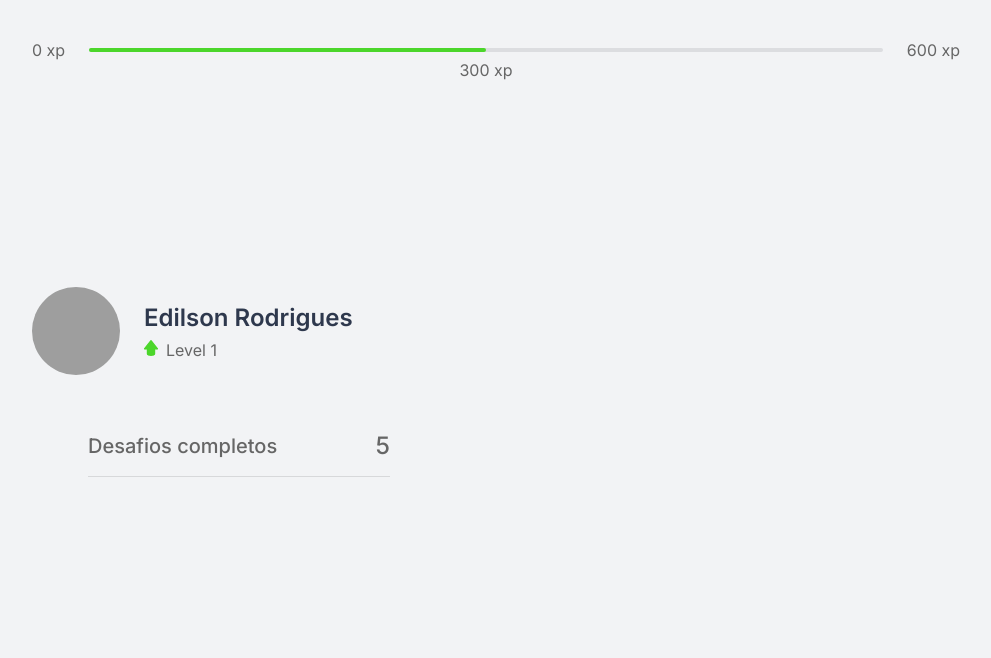
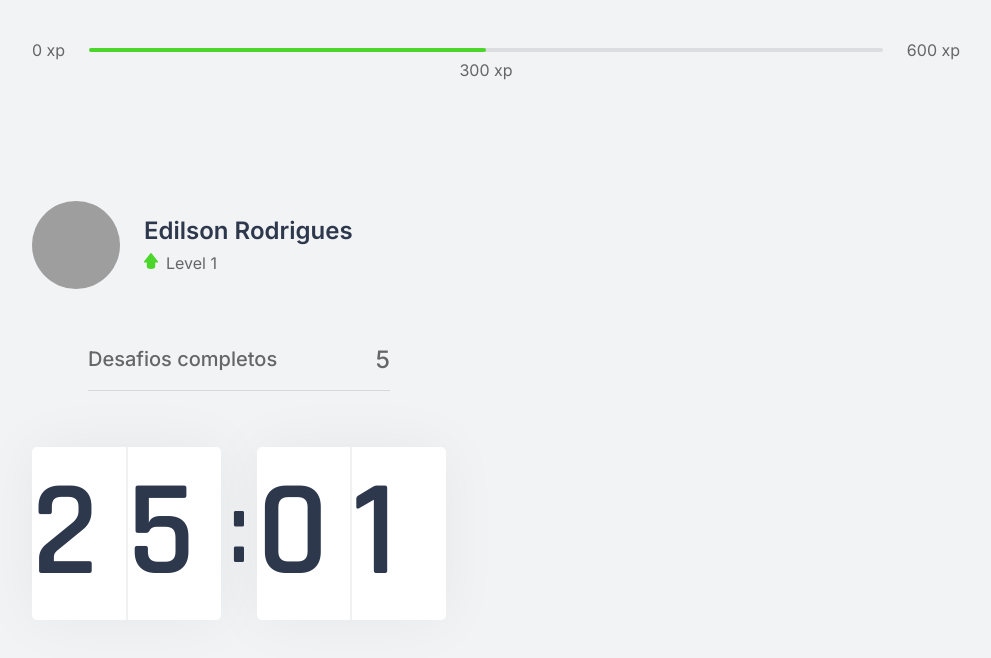
Before and after one commit to edilson-rodrigues/moveit-next, a Next.js app: page / in a window 1280 px wide. Shown: the top 658 px of the page, without its empty margins (144-1135 px from the left). Built offline with nearby package versions, Linux system fonts and the light colour scheme; grey boxes are pictures that could not be loaded.

Commit message:
component countdown

```diff
--- /dev/null
+++ b/src/components/Countdown.tsx
@@ -0,0 +1,16 @@
+import styles from '../styles/components/Countdown.module.css';
+
+const Countdown = () => (
+  <div className={styles.countdownContainer}>
+    <div>
+      <span>2</span>
+      <span>5</span>
+    </div>
+    <span>:</span>
+    <div>
+      <span>0</span>
+      <span>1</span>
+    </div>
+  </div>
+);
+export default Countdown;
--- a/src/pages/index.tsx
+++ b/src/pages/index.tsx
@@ -3,6 +3,7 @@
 
 import styles from '../styles/pages/Home.module.css';
 import CompletedChallenges from '../components/CompletedChallenges';
+import Countdown from '../components/Countdown';
 
 export default function Home() {
   return (
@@ -13,6 +14,7 @@
         <div>
           <Profile />
           <CompletedChallenges />
+          <Countdown />
         </div>
         <div>
 
--- /dev/null
+++ b/src/styles/components/Countdown.module.css
@@ -0,0 +1,37 @@
+.countdownContainer {
+    display: flex;
+    align-items: center;
+    font-family: Rajdhani, sans-serif;
+    font-weight: 600;
+    color: var(--title);
+}
+
+.countdownContainer > div {
+    flex: 1;
+
+    display: flex;
+    align-items: center;
+    justify-content: space-evenly;
+
+    background: var(--white);
+    box-shadow: 0 0 60px rgba(0, 0, 0, 0.05);
+    border-radius: 5px;
+    font-size: 8.5rem;
+}
+
+.countdownContainer > div span {
+    flex: 1;
+}
+
+.countdownContainer > div span:first-child {
+    border-right: 1px solid #f0f1f3;
+}
+
+.countdownContainer > div span:last-child {
+    border-left: 1px solid #f0f1f3;
+}
+
+.countdownContainer > span {
+    font-size: 6.25rem;
+    margin: 0 0.5rem;
+}
```
